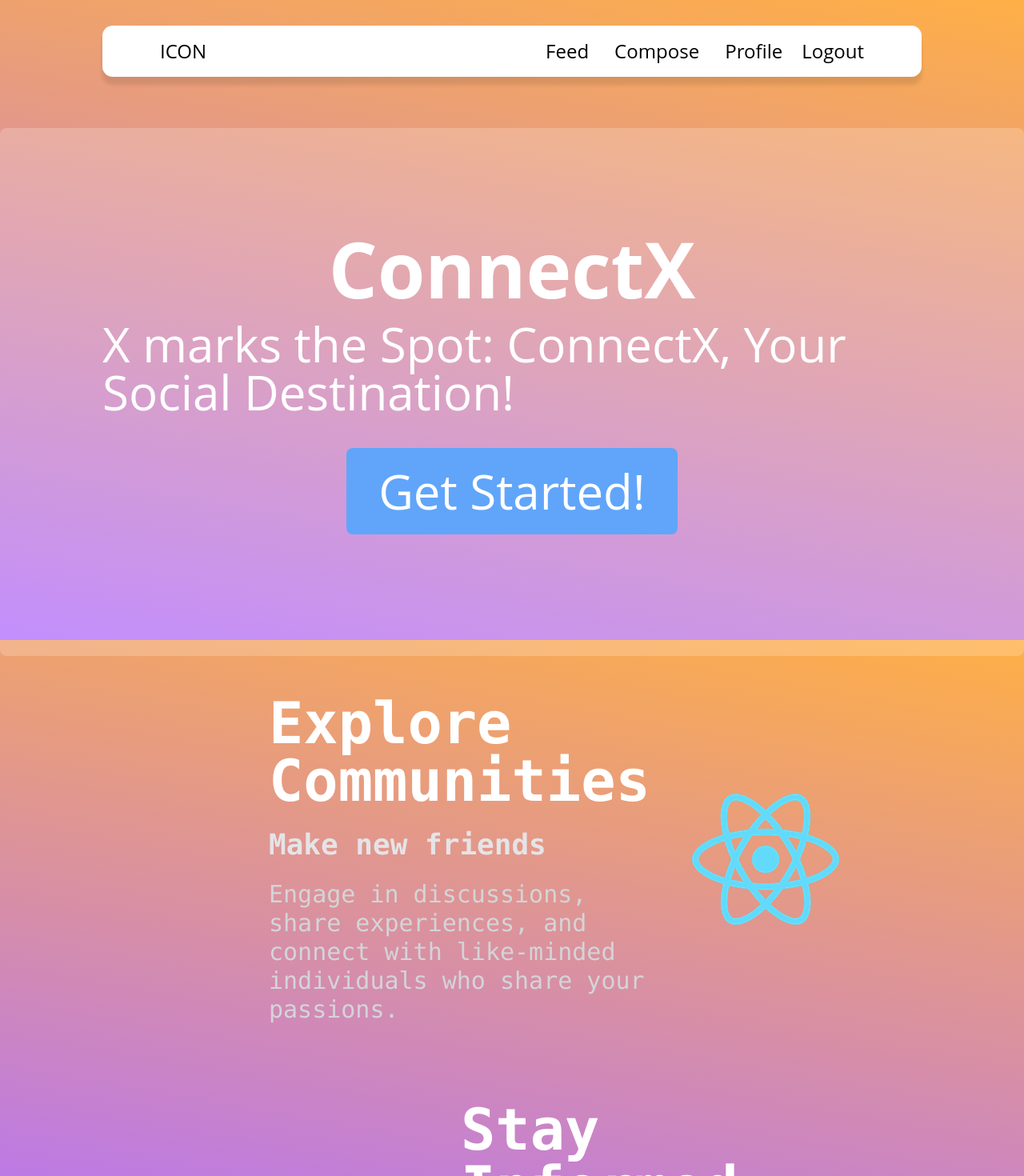
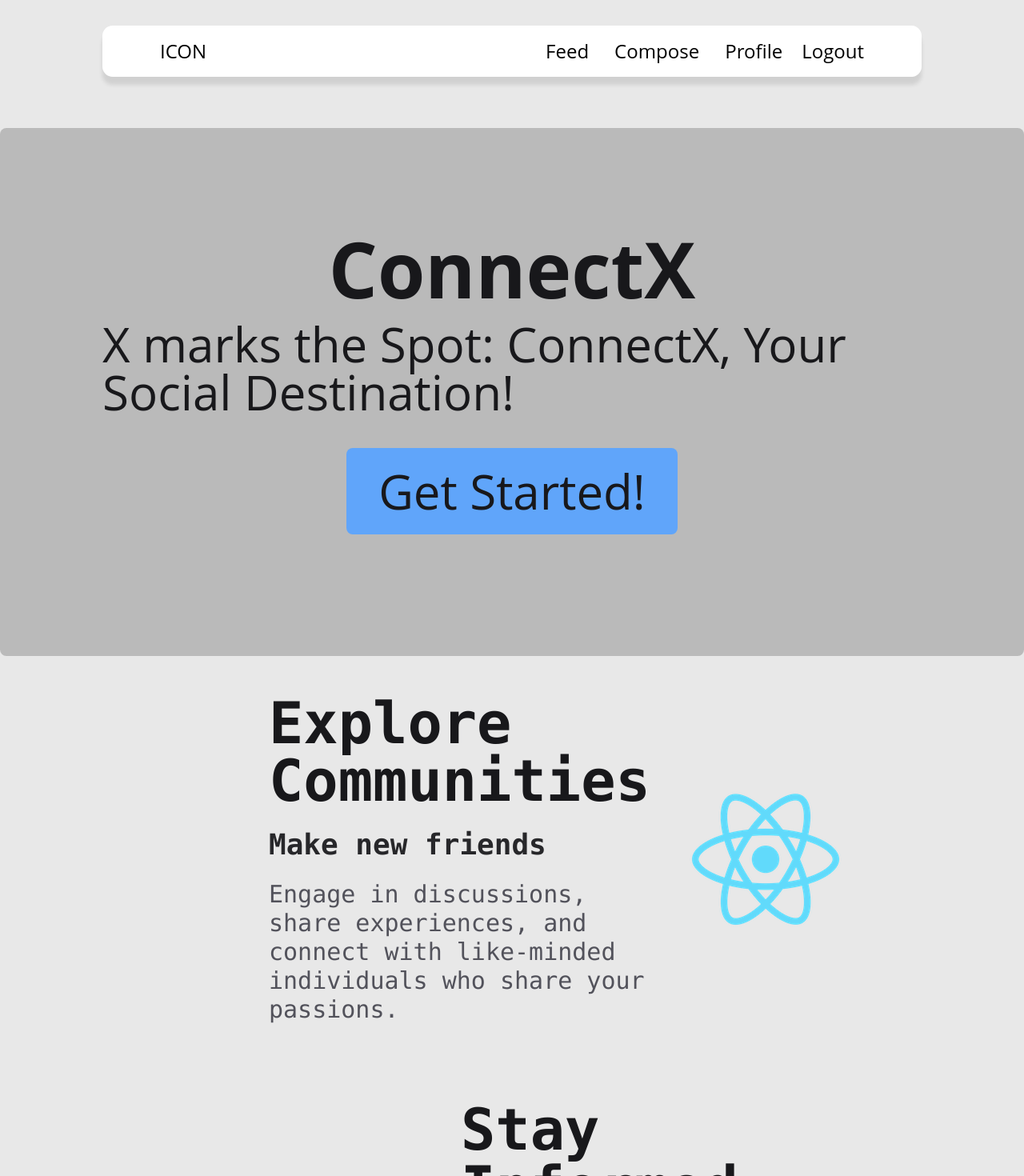
Before and after one commit to stephen-ics/api-development-frontend, a React (Create React App) app: page / in a window 1280 px wide. Shown: the top 1470 px of the page at 80% size. Built offline with nearby package versions, Linux system fonts and the light colour scheme.

Commit message:
colour theme changes

```diff
--- a/src/components/HomeSection.js
+++ b/src/components/HomeSection.js
@@ -4,14 +4,14 @@ import {
 
 const HomeSection = ({...props}) => {
     return (
-        <section className={`${props.reversed ? 'md:flex-row-reverse' : 'md:flex-row'} p-12 gap-12 flex justify-around md:items-center flex-col text-white`}>
+        <section className={`${props.reversed ? 'md:flex-row-reverse' : 'md:flex-row'} p-12 gap-12 flex justify-around md:items-center flex-col text-zinc-900`}>
             <div>
                 <h1 className="font-mono lg:text-7xl text-5xl font-bold">{props.title}</h1>
-                <h3 className="font-mono lg:text-4xl text-3xl font-bold text-zinc-200 mt-6">
+                <h3 className="font-mono lg:text-4xl text-3xl font-bold text-zinc-800 mt-6">
                     {props.subheading}
                 </h3>
 
-                <p className="font-mono text-zinc-300 lg:text-3xl text-2xl mt-6">{props.description}</p>
+                <p className="font-mono text-zinc-600 lg:text-3xl text-2xl mt-6">{props.description}</p>
 
             </div>
 
--- a/src/index.css
+++ b/src/index.css
@@ -43,7 +43,7 @@ code {
   --speed: 500ms;
   --dark: #101315;
   --light: #eeeeee;
-  --background-gradient: linear-gradient(10deg, #b372fc, #ffaf46);
+  --background-gradient: linear-gradient(10deg, #e8e8e8, #e8e8e8);
   --gradient: linear-gradient(#ffffff, #e0e0e0);
   --gradient2: linear-gradient(15deg, #04ea00, #00d17d);
   --gradient3: linear-gradient(15deg, #b648ff, #ef5dff);
--- a/src/pages/Compose.js
+++ b/src/pages/Compose.js
@@ -61,7 +61,7 @@ const Compose = () => {
 
   return (
     <div className='flex justify-center items-center h-full w-full'>
-        <div className='border-white border-solid border-2 p-24 rounded-xl text-white w-1/2 min-w-fit'>
+        <div className='border-white border-solid border-2 p-24 rounded-xl text-black w-1/2 min-w-fit'>
             <h1 className='text-center text-3xl font-semibold'>Compose</h1>
            <form
                 className="flex flex-col gap-2 mt-2"
--- a/src/pages/Landing.js
+++ b/src/pages/Landing.js
@@ -5,8 +5,8 @@ import Logo from '../pictures/Logo.png'
 const Landing = () => {
   return (
     <div>
-      <div className="flex flex-col items-center text-white">
-        <div className='bg-white bg-opacity-20 rounded-lg lg:p-32 flex flex-col items-center'>
+      <div className="flex flex-col items-center text-zinc-900">
+        <div className='bg-black bg-opacity-20 rounded-lg lg:p-32 flex flex-col items-center'>
           <h1 className='lg:text-8xl text-6xl font-bold'>ConnectX</h1>
           <h2 className='lg:text-6xl text-4xl my-4'>X marks the Spot: ConnectX, Your Social Destination!</h2>
           <button className='lg:text-6xl text-4xl my-6 bg-blue-400 lg:px-10 lg:py-6 px-4 py-4 rounded-lg'>Get Started!</button>
--- a/src/pages/Login.js
+++ b/src/pages/Login.js
@@ -37,7 +37,7 @@ const Login = () => {
 
   return (
     <div className='flex justify-center items-center h-full w-full'>
-        <div className='border-white border-solid border-2 p-24 rounded-xl text-white'>
+        <div className='border-white border-solid border-2 p-24 rounded-xl text-black'>
             <h1 className='text-center text-3xl font-semibold'>Login</h1>
            <form
                 className="flex flex-col gap-2 mt-2"
@@ -50,7 +50,7 @@ const Login = () => {
                 <button type='submit' className='px-10 py-3 bg-white text-black rounded-xl text-2xl opacity-80 hover:opacity-100 transition ease-in-out duration-100 mt-4'>Log In</button>
             </form>
             <Link to='/register' className=''>
-                <p className='text-center underline mt-4 text-white'>Don't have an account? Register here</p>
+                <p className='text-center underline mt-4 text-black'>Don't have an account? Register here</p>
             </Link>
 
         </div>
--- a/src/pages/Profile.js
+++ b/src/pages/Profile.js
@@ -82,7 +82,7 @@ const Profile = () => {
 
                 <button className='text-2xl m-10 border-solid border-gray-200 border-2 px-8 py-2 shadow-inner bg-white rounded-lg whitespace-nowrap' onClick={handleClick}>Edit Profile</button>
                 { openProfile && (
-                    <div className='bg-white px-4 py-2 rounded-lg z-50 absolute -right-20'>
+                    <div className='bg-white px-4 py-2 rounded-lg z-50 absolute -right-10 top-0'>
                         <div className='flex flex-col'>
                             <button className='border-solid border-gray-200 border-2 px-8 py-2 shadow-inner' onClick={handlePasswordReset}>Password Reset</button>
                             {
--- a/src/pages/Register.js
+++ b/src/pages/Register.js
@@ -34,7 +34,7 @@ const Register = () => {
 
   return (
     <div className='flex justify-center items-center h-full w-full'>
-        <div className='border-white border-solid border-2 p-24 rounded-xl text-white'>
+        <div className='border-white border-solid border-2 p-24 rounded-xl text-black'>
             <h1 className='text-center text-3xl font-semibold'>Register</h1>
            <form
                 className="flex flex-col gap-2 mt-2"
@@ -51,7 +51,7 @@ const Register = () => {
                 <button type='submit' className='px-10 py-3 bg-white text-black rounded-xl text-2xl opacity-80 hover:opacity-100 transition ease-in-out duration-100 mt-4'>Register</button>
             </form>
             <Link to='/login' className=''>
-                <p className='text-center underline mt-4 text-white'>Already have an account? Log in here</p>
+                <p className='text-center underline mt-4 text-black'>Already have an account? Log in here</p>
             </Link>
 
         </div>
```
